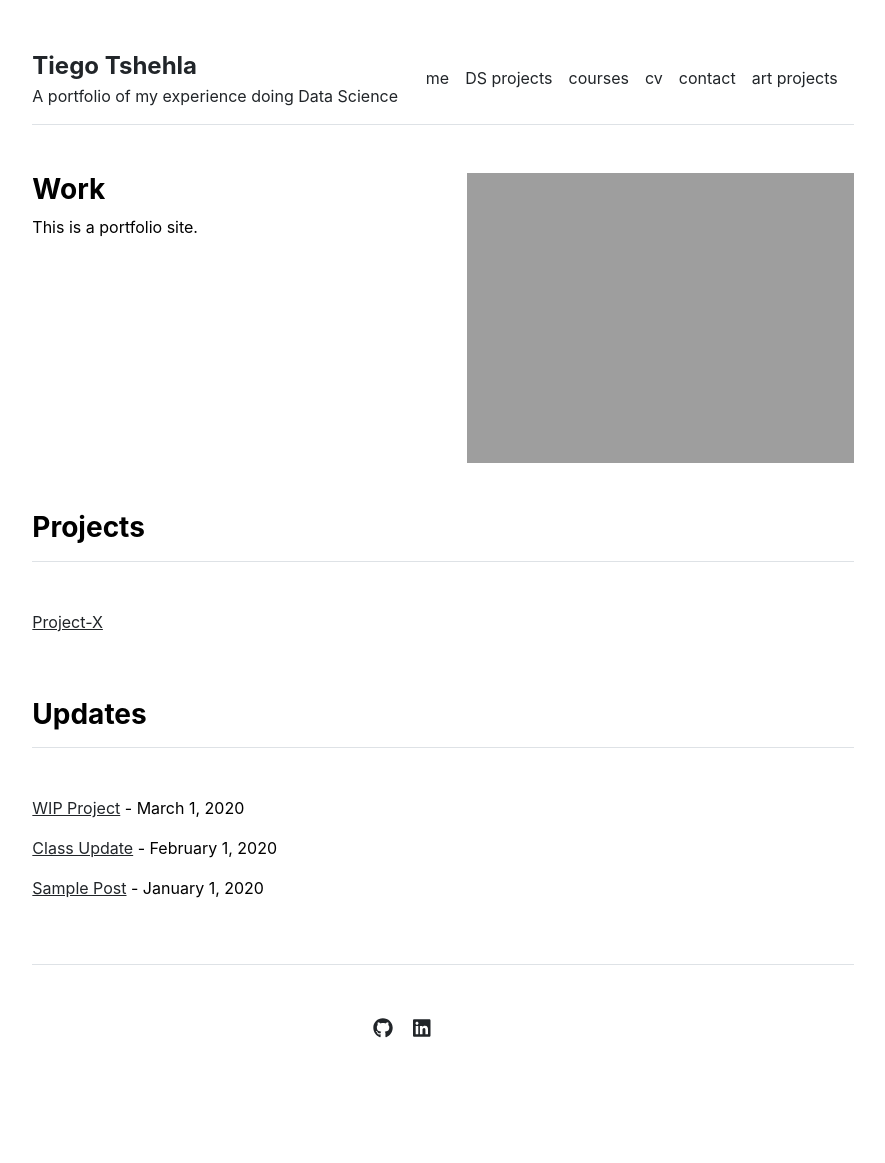
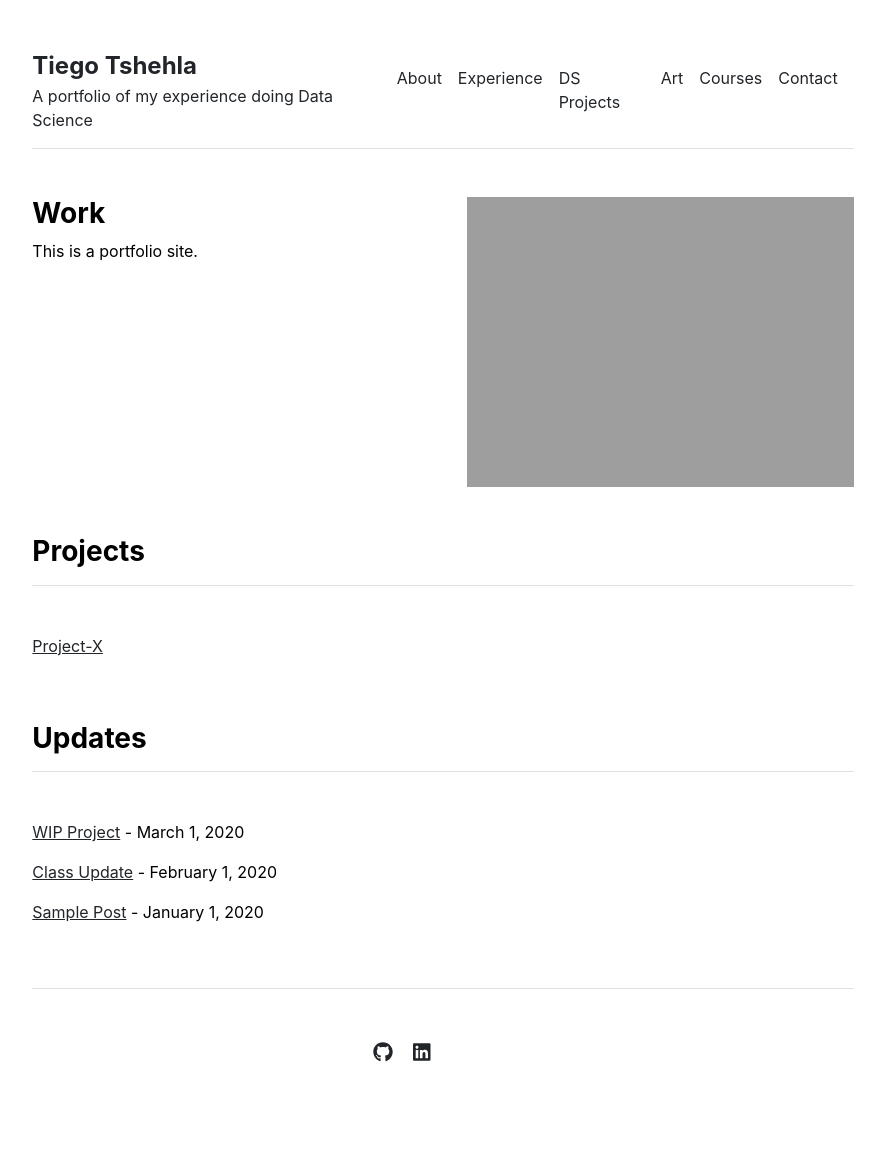
Before and after one commit to tiegotc/tiego.github.io, a Jekyll site: the page built from index.md, in a window 1280 px wide. Shown: the whole page, without its empty margins (197-1082 px from the left). Built offline with Jekyll 4.4.1, drawn with Linux system fonts in a browser that asks for light colours; before the commit the page ends 1139 px from its top, so only the background shows below that.

Commit message:
Update settings.yml

```diff
--- a/_data/settings.yml
+++ b/_data/settings.yml
@@ -1,10 +1,10 @@
 menu:
-- {name: 'me', url: '/me'}
-- {name: 'DS projects', url: '/projects'}
-- {name: 'courses', url: '/courses'}
-- {name: 'cv', url: '/cv'}
-- {name: 'contact', url: '/contact'}
-- {name: 'art projects', url: '/art'}
+- {name: 'About', url: '/me'}
+- {name: 'Experience', url: '/cv'}
+- {name: 'DS Projects', url: '/projects'}
+- {name: 'Art', url: '/art'}
+- {name: 'Courses', url: '/courses'}
+- {name: 'Contact', url: '/contact'}
 
 me:
 - {name: 'Tiego Tshehla', title: 'Data Scientist', department: 'Data Science', office: 'Some office', company_address: Company Address', phone: '(000) 000-0000', email: 'hello@company.com', image: 'assets/img/primary-investigator.jpg', url: 'primary-investigator'}
@@ -14,10 +14,10 @@ courses:
 
 social:
 - {icon: 'github', link: 'https://github.com/tiegoct'}
+- {icon: 'linkedin', link: 'https://linkedin.com/in/tiegotshehla'}
 #- {icon: 'github', link: 'https://github.com/tiegot'}
 #- {icon: 'twitter', link: 'https://twitter.com/whereistiego'}
 #- {icon: 'instagram', link: 'https://instagram.com/tiegoct'}
-- {icon: 'linkedin', link: 'https://linkedin.com/in/tiegotshehla'}
 
 contacts:
 - {name: 'Contact 1', title: 'Lead Person', department: 'Data Science', office: 'Some office', company_address: 'address', phone: '(000) 000-0000', email: 'hello@company.com', image: 'assets/img/contact.jpg'}
```
